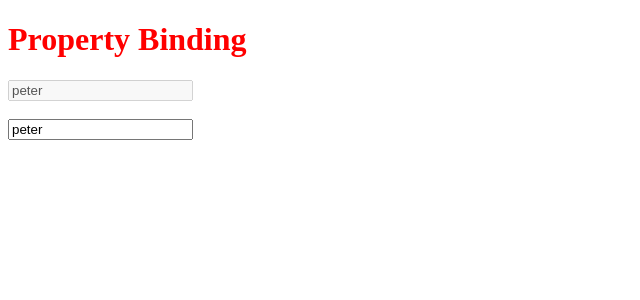
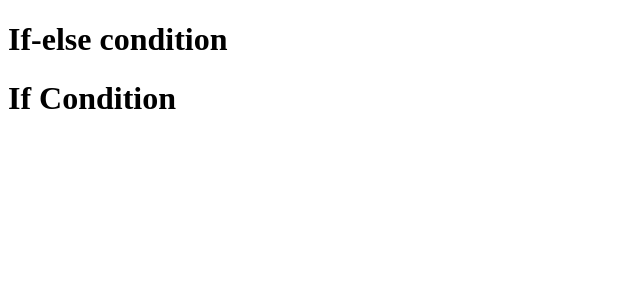
Before and after one commit to Tanyamehta22/ANGULAR-CODE-STEP-BY-STE, an Angular app: page / in a window 1280 px wide. Shown: the top 300 px of the page, without its empty margins (0-640 px from the left). Built offline with nearby package versions, Linux system fonts and the light colour scheme.

Commit message:
If else condition

```diff
--- a/src/app/app.component.html
+++ b/src/app/app.component.html
@@ -1,8 +1,10 @@
-<h1 class="heading">{{title}}</h1>
+ <h1>{{title}}</h1>
+ <h1 *ngIf="show; then ifBlock else elseBlock"></h1>
 
-<!-- INTERPOLATION -->
- <input type="text" name="user-name" value={{name}} disabled={{disable}}>
- <br/> <br/>
+<ng-template #ifBlock>
+  <h1>If Condition</h1>
+</ng-template>
 
- <!-- PROPERTY BINDING -->
- <input type ="text" name ="user-name" [value]=name [disabled]=disable>
+ <ng-template #elseBlock>
+  <h1>Else Condition</h1>
+ </ng-template>
--- a/src/app/app.component.ts
+++ b/src/app/app.component.ts
@@ -1,16 +1,18 @@
+import { NgIf } from '@angular/common';
 import { Component } from '@angular/core';
+import { NgForm } from '@angular/forms';
 import { RouterOutlet } from '@angular/router';
 
 @Component({
   selector: 'app-root',
   standalone: true,
-  imports: [RouterOutlet],
+  imports: [RouterOutlet, NgIf],
   templateUrl: './app.component.html',
   styleUrl: './app.component.css'
 })
 
 export class AppComponent {
-  title = 'Property Binding';
-  name="peter"
-  disable = false;
+  title = 'If-else condition';
+  show= true;
+
 }
```
